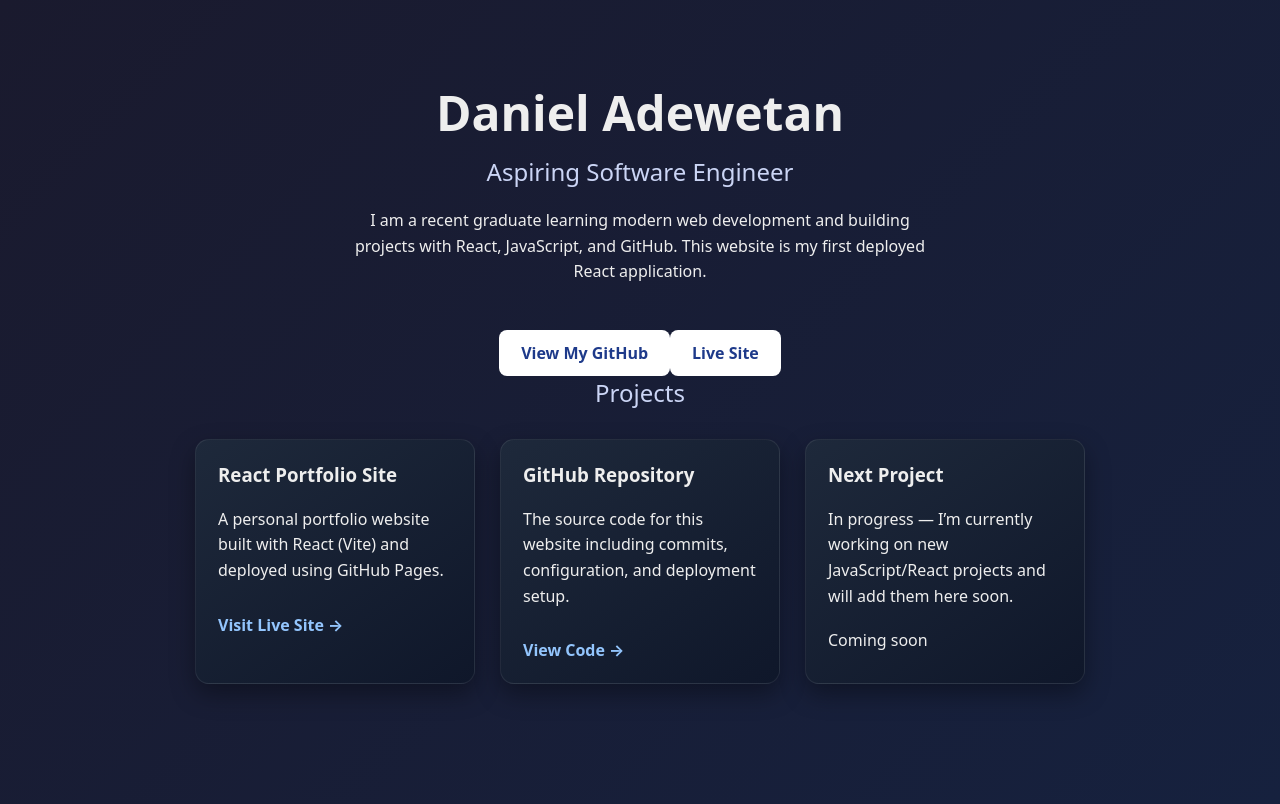
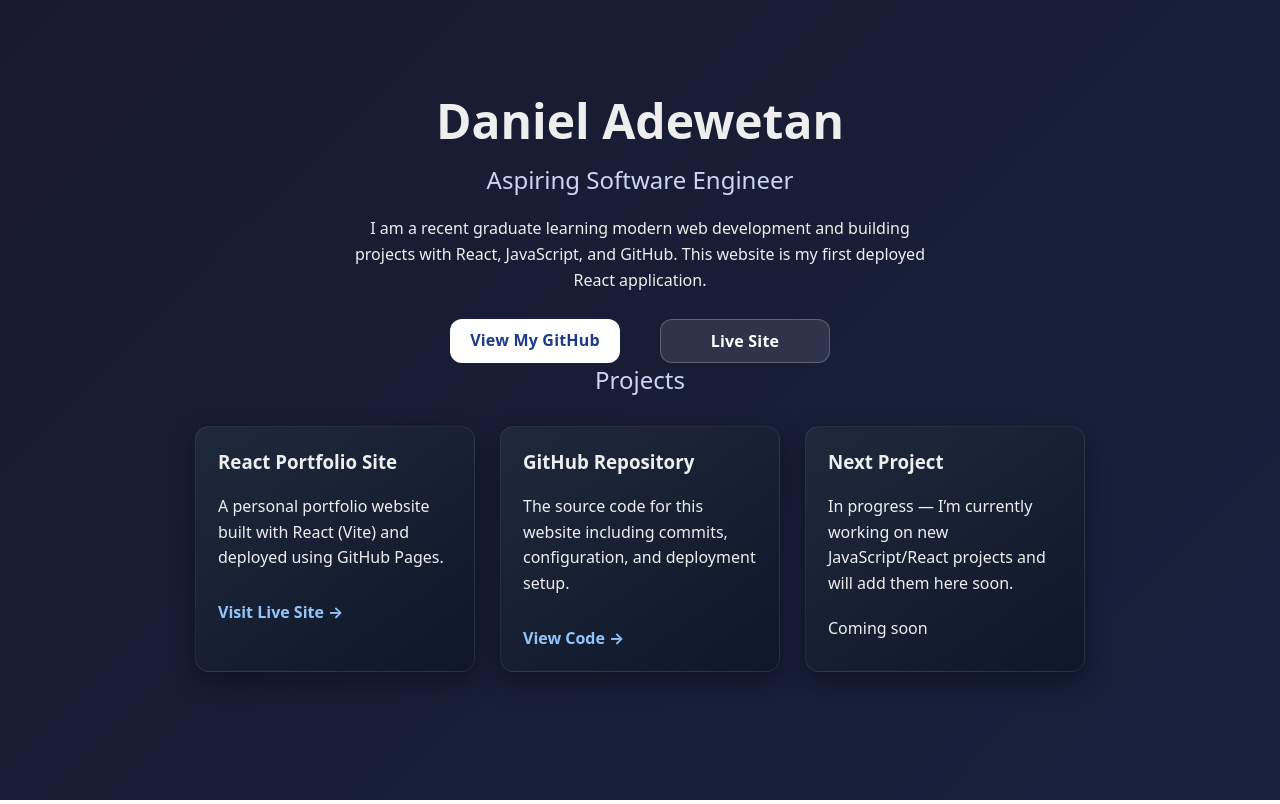
Before and after one commit to dadewetan/my-project, a React (Vite) app: page / in a window 1280 px wide. Built offline with nearby package versions, Linux system fonts and the light colour scheme.

Commit message:
Improve button styling and spacing

```diff
--- a/src/App.css
+++ b/src/App.css
@@ -30,18 +30,39 @@ p {
 
 .button {
   display: inline-block;
-  margin-top: 25px;
-  padding: 12px 22px;
+  padding: 10px 16px;
+  min-width: 170px;
+  text-align: center;
   background: white;
   color: #1e3a8a;
   text-decoration: none;
-  border-radius: 8px;
-  font-weight: bold;
-  transition: 0.3s;
+  border-radius: 12px;
+  font-weight: 700;
+  letter-spacing: 0.2px;
+  transition: transform 0.2s ease, background 0.2s ease;
 }
 
 .button:hover {
+  transform: translateY(-2px);
   background: #e2e8f0;
+}
+
+.cta-row {
+  display: flex;
+  justify-content: center;
+  gap: 40px;
+  flex-wrap: wrap;
+  margin-top: 26px;
+}
+
+.button.button-outline {
+  background: rgba(255, 255, 255, 0.10);
+  color: white;
+  border: 1px solid rgba(255, 255, 255, 0.22);
+}
+
+.button.button-outline:hover {
+  background: rgba(255, 255, 255, 0.20);
 }
 
 .projects {
```
